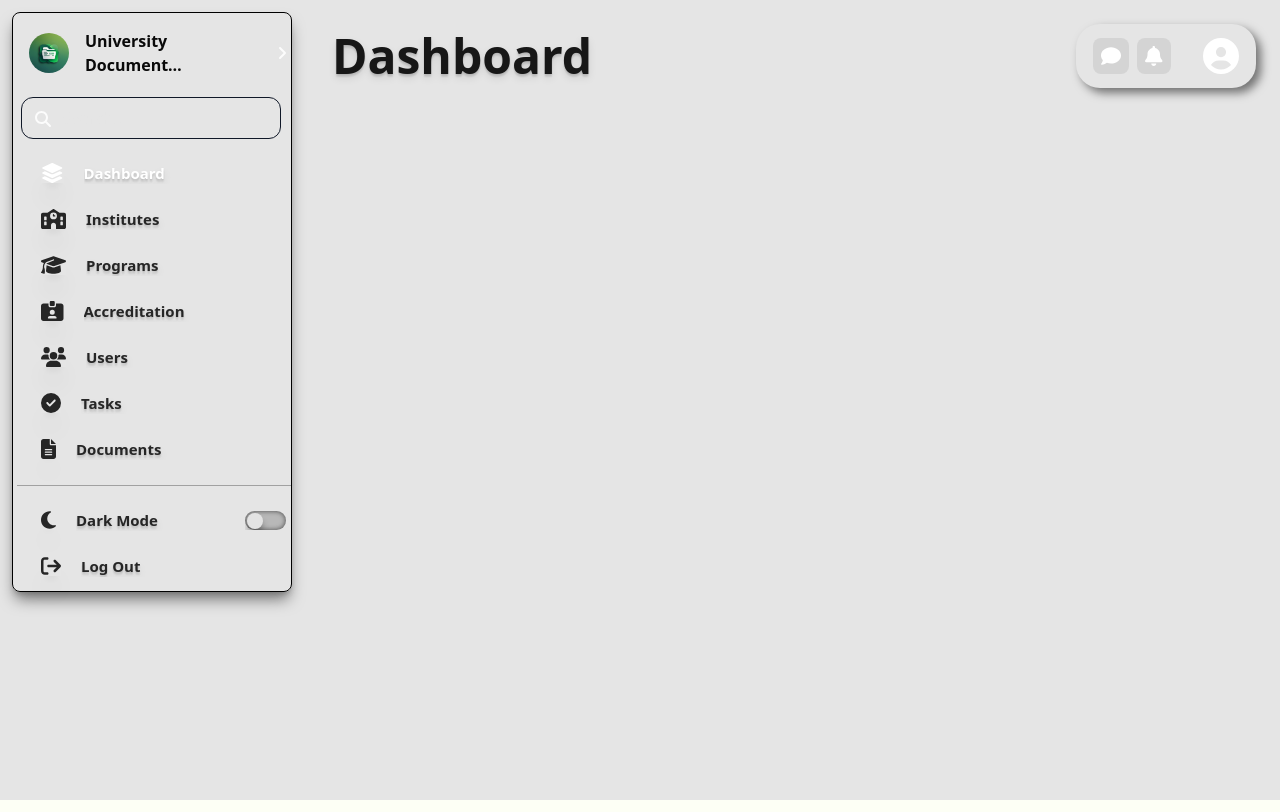
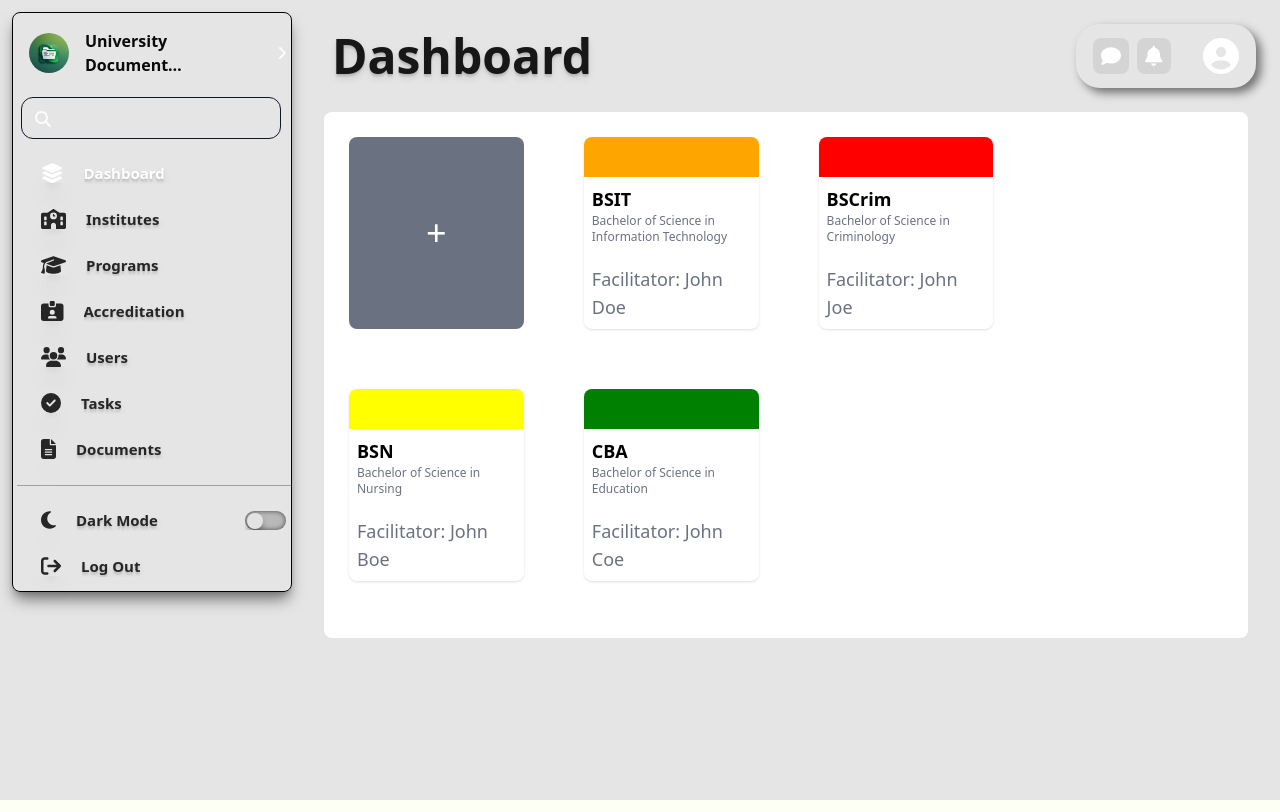
Before and after one commit to am-not-a-coder/Capstone-Project, a React (Vite) app: page /Programs in a window 1280 px wide. Built offline with nearby package versions, Linux system fonts and the light colour scheme.

Commit message:
programs feature, add working but no edit and delete

```diff
--- a/src/pages/Programs.jsx
+++ b/src/pages/Programs.jsx
@@ -1,12 +1,161 @@
 //for imports
+import { useState } from "react";
 
 
-const Programs = () => {
-    return(
-        <main  className="flex-1 p-4 h-full col-span-4 row-span-4 col-start-2 row-start-2 overflow-y-auto">
-            <div className="program-card"></div>
-        </main>
-    )
-};
+
+
+  const Programs = () => {
+
+    {/*use state function*/}
+    const [programs, setPrograms] = useState([
+      {
+        code: "BSIT",
+        name: "Bachelor of Science in Information Technology",
+        color: "#FFA500",
+        programDean: "John Doe",
+      },
+      {
+        code: "BSCrim",
+        name: "Bachelor of Science in Criminology",
+        color: "#FF0000",
+        programDean: "John Joe",
+      },
+      {
+        code: "BSN",
+        name: "Bachelor of Science in Nursing",
+        color: "#FFFF00",
+        programDean: "John Boe",
+      },
+      {
+        code: "CBA",
+        name: "Bachelor of Science in Education",
+        color: "#008000",
+        programDean: "John Coe",
+      },
+    ])
+
+
+
+    const [showForm, setShowForm] = useState(false);
+    const [form, setForm] = useState({
+      code: "",
+      name: "",
+      color: "",
+      programDean: "",
+    });
+
+    const handleChange = (e) => {
+      setForm({...form, [e.target.name]: e.target.value});
+    };
+
+    const handleSubmit = (e) => {
+      e.preventDefault();
+      setPrograms([...programs,
+        {
+          code: form.code,
+          name: form.name,
+          color: form.color,
+          programDean: form.programDean,
+        }
+      ])
+      console.log(form.color);
+      setShowForm(false);
+      setForm({code: "", name: "", programDean: ""});
+
+    };
+
+    return (
+      <main className="flex-1 p-4 h-full col-span-4 row-span-4 col-start-2 row-start-2 overflow-y-auto">
+        <div className="border rounded-lg p-6 bg-white">
+          <div className="flex flex-wrap gap-15 mb-8">
+            {/* Create Card */}
+            <button className="w-full sm:w-1/2 md:w-1/3 lg:w-1/5 h-48 bg-gray-500 rounded-lg flex items-center justify-center text-4xl text-white cursor-pointer
+            " onClick={() => setShowForm(true)}>
+              +
+            </button>
+            {/*Program Cards Row */}
+            {programs.map((program) => (
+              <div
+                key={program.code}
+                className="w-full sm:w-1/2 md:w-1/3 lg:w-1/5 h-48 bg-white rounded-lg shadow flex flex-col overflow-hidden"
+              >
+                <div className="h-2/5" style={{backgroundColor: program.color}}></div>
+                <div className="flex-1 flex flex-col justify-between p-2">
+                  <div>
+                    <div className="font-semibold text-black text-lg">{program.code}</div>
+                    <div className="text-xs text-gray-500 mb-5">{program.name}</div>
+                    <div className="text-lg text-gray-500 ">Facilitator: {program.programDean}</div>
+                  </div>
+                </div>
+              </div>
+            ))}
+
+            {/*Form*/}
+            {showForm &&(
+              <div className="fixed inset-0 bg-opacity-50 flex items-center justify-center z-50 text-black">
+                <form
+                  onSubmit={handleSubmit}
+                  className="bg-white p-6
+                  rounded-lg
+                  shadow-lg flex
+                  flex-col gap-4
+                  min-w-[300px]">
+
+                  <h2 className="text-lg
+                  font-bold
+                  mb-2">Add New Program</h2>
+
+                  <input
+                    type="text" name="code"
+                    placeholder="Program Name (e.g. BSIT)"
+                    className="border rounded p-2"
+                    value={form.code}
+                    onChange={handleChange}
+                    required
+                  />
+
+                  <input
+                    type="text"
+                    name="name"
+                    placeholder="Program Full Name"
+                    className="border rounded p-2"
+                    value={form.name}
+                    onChange={handleChange}
+                    required
+                  />
+
+                  <input
+                    type="text"
+                    name="programDean"
+                    placeholder="Program Dean"
+                    className="border rounded p-2"
+                    value={form.programDean}
+                    onChange={handleChange}
+                    required
+                  />
+
+                  <input
+                    type="color"
+                    name="color"
+                    placeholder="Program Color"
+                    className="border rounded p-2 w-full"
+                    value={form.color}
+                    onChange={handleChange}
+                    required
+                  />
+
+              <div className="flex gap-2 justify-end">
+                <button type="button" className="px-4 py-2 rounded bg-gray-300" onClick={() => setShowForm(false)}>Cancel</button>
+                <button type="submit" className="px-4 py-2 rounded bg-blue-500 text-white">Submit</button>
+              </div>
+
+                </form>
+              </div>
+            )}
+          </div>
+        </div>
+      </main>
+    );
+  };
 
 export default Programs;
```
